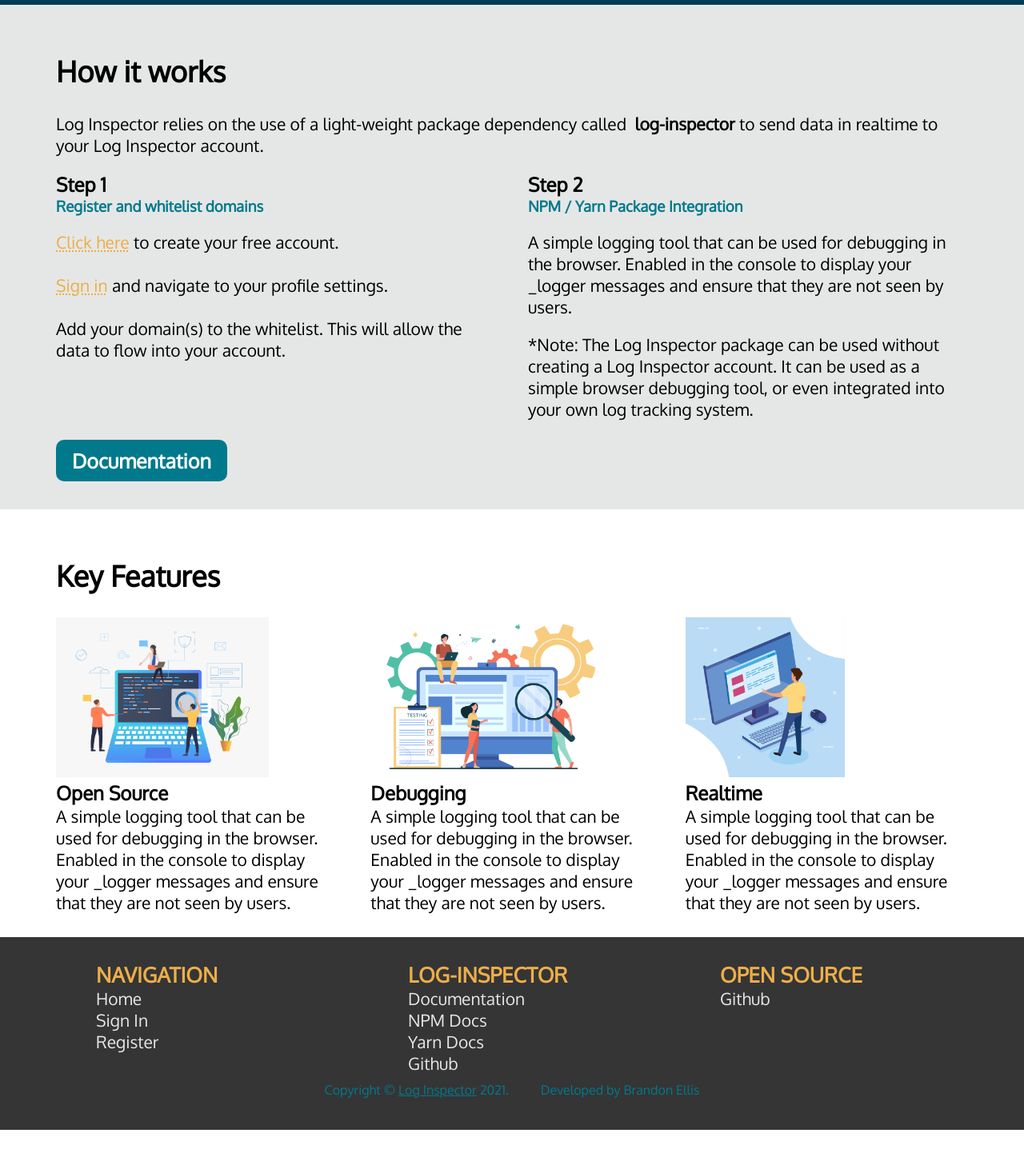
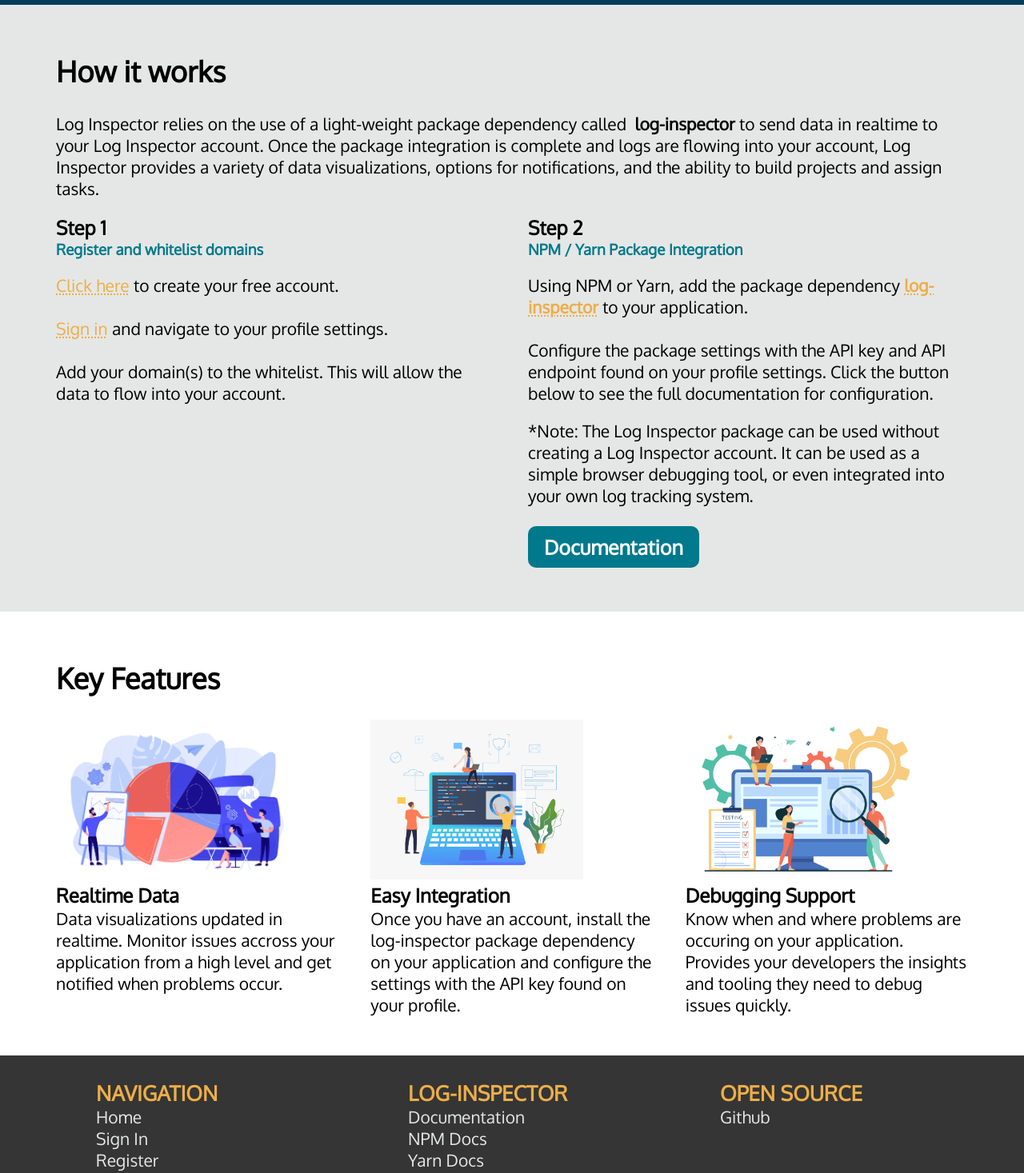
Before and after one commit to BEllis0/log_inspector, a React (Create React App) app in the folder client/: page / in a window 1280 px wide. Shown: the part 789-2256 px from the top of the page at 80% size. Before the commit the page ends 2202 px from the top, so only its background shows below. Built offline with nearby package versions, Linux system fonts and the light colour scheme.

Commit message:
completed up to MVP

```diff
--- a/client/src/components/Views/Home/Home.jsx
+++ b/client/src/components/Views/Home/Home.jsx
@@ -4,8 +4,8 @@ import { Link } from 'react-router-dom';
 import styles from './Home.module.scss';
 
 import debuggingImg from '../../../assets/debugging.jpg';
+import dataVizImg from '../../../assets/data-viz.jpg';
 import openSourceImg from '../../../assets/open_source.jpg';
-import realtimeImg from '../../../assets/realtime.jpg';
 
 // redux
 import { connect } from 'react-redux'; // connect to store
@@ -58,6 +58,9 @@ const Home = props => {
                     <div>
                         <p>Log Inspector relies on the use of a light-weight package dependency called &nbsp;
                             <span className="strong ">log-inspector</span> to send data in realtime to your Log Inspector account.
+                            Once the package integration is complete and logs are flowing into your account,
+                            Log Inspector provides a variety of data visualizations, options for notifications,
+                            and the ability to build projects and assign tasks.
                         </p>
                         <br />
                     </div>
@@ -81,9 +84,13 @@ const Home = props => {
                             <h2>Step 2</h2>
                             <h3>NPM / Yarn Package Integration</h3>
                             <br />
-                            <p>A simple logging tool that can be used for debugging in the browser.
-                                Enabled in the console to display your _logger messages and ensure
-                                that they are not seen by users.
+                            <p>Using NPM or Yarn, add the package dependency&nbsp;
+                                <a href="https://www.npmjs.com/package/log-inspector" target="_blank" className="strong linkOrange">log-inspector</a>
+                                &nbsp;to your application.
+                                <br />
+                                <br />
+                                Configure the package settings with the API key and API endpoint found on your profile settings.
+                                Click the button below to see the full documentation for configuration.
                             </p>
                             <br />
                             <p>
@@ -91,10 +98,11 @@ const Home = props => {
                                 It can be used as a simple browser debugging tool, or even integrated into your own log tracking
                                 system.
                             </p>
+                            <br />
+                            <div className="primaryCTA">Documentation</div>
+                            <br />
                         </div>
                     </div>
-                    <br />
-                    <div className="primaryCTA">Documentation</div>
                 </div>
             </div>
 
@@ -106,31 +114,32 @@ const Home = props => {
                     </div>
                     <div className="flex col3-container">
                         <div className="fb4">
+                            <img src={dataVizImg} className={styles.blurbImg} />
+                            <h2>Realtime Data</h2>
+                            <p>
+                                Data visualizations updated in realtime. Monitor issues accross your application from a high level
+                                and get notified when problems occur.
+                            </p>
+                        </div>
+                        <div className="fb4">
                             <img src={openSourceImg} className={styles.blurbImg} />
-                            <h2>Open Source</h2>
-                            <p>A simple logging tool that can be used for debugging in the browser.
-                                Enabled in the console to display your _logger messages and ensure
-                                that they are not seen by users.
+                            <h2>Easy Integration</h2>
+                            <p>
+                                Once you have an account, install the log-inspector package dependency on your application
+                                and configure the settings with the API key found on your profile.
                             </p>
                         </div>
                         <div className="fb4">
                             <img src={debuggingImg} className={styles.blurbImg} />
-                            <h2>Debugging</h2>
-                            <p>A simple logging tool that can be used for debugging in the browser.
-                                Enabled in the console to display your _logger messages and ensure
-                                that they are not seen by users.
-                            </p>
-                        </div>
-                        <div className="fb4">
-                            <img src={realtimeImg} className={styles.blurbImg} />
-                            <h2>Realtime</h2>
-                            <p>A simple logging tool that can be used for debugging in the browser.
-                                Enabled in the console to display your _logger messages and ensure
-                                that they are not seen by users.
+                            <h2>Debugging Support</h2>
+                            <p>
+                                Know when and where problems are occuring on your application.
+                                Provides your developers the insights and tooling they need to debug issues quickly.
                             </p>
                         </div>
                     </div>
                 </div>
+                <br />
             </div>
 
             <PublicFooter  />
```
